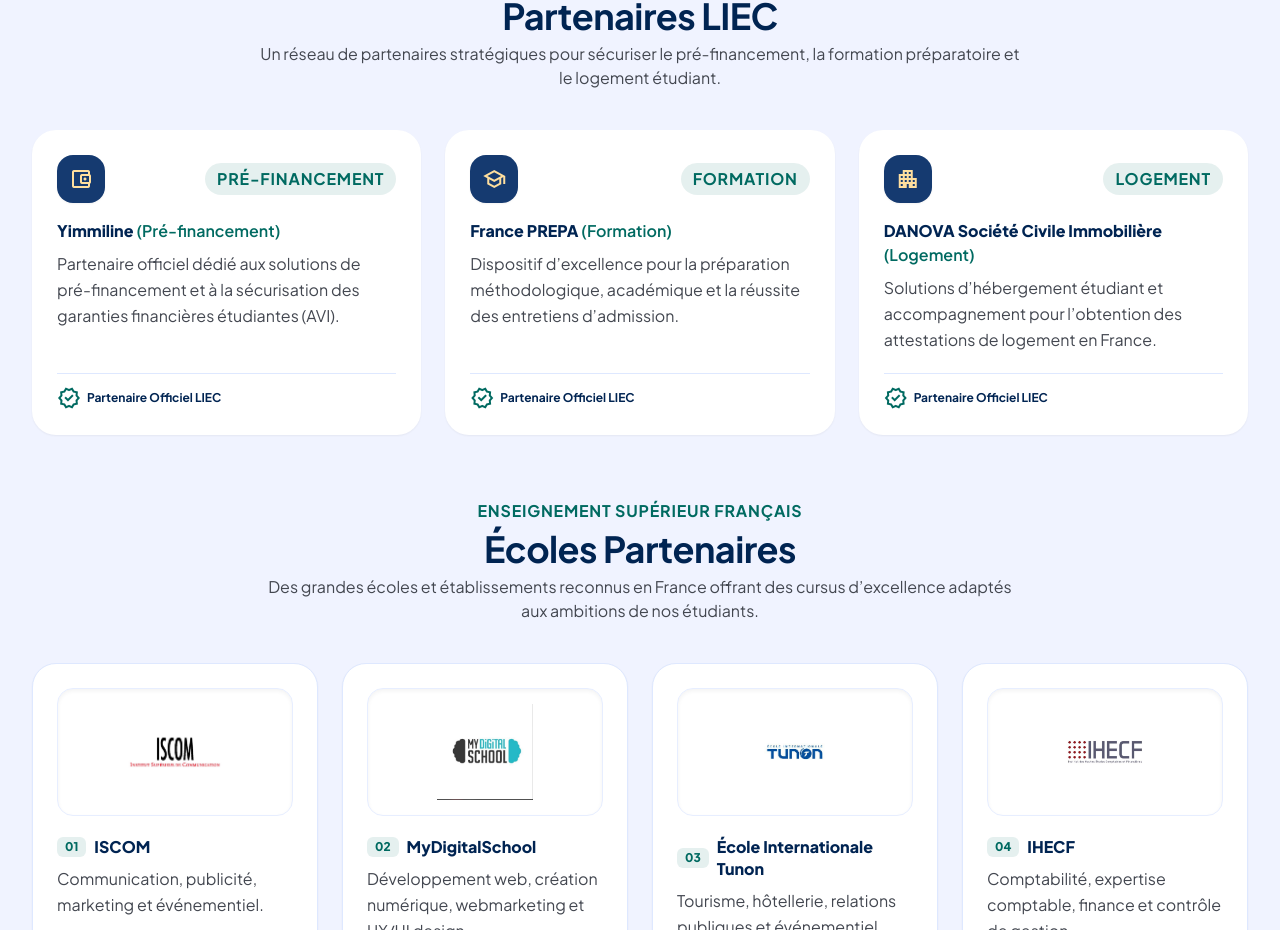
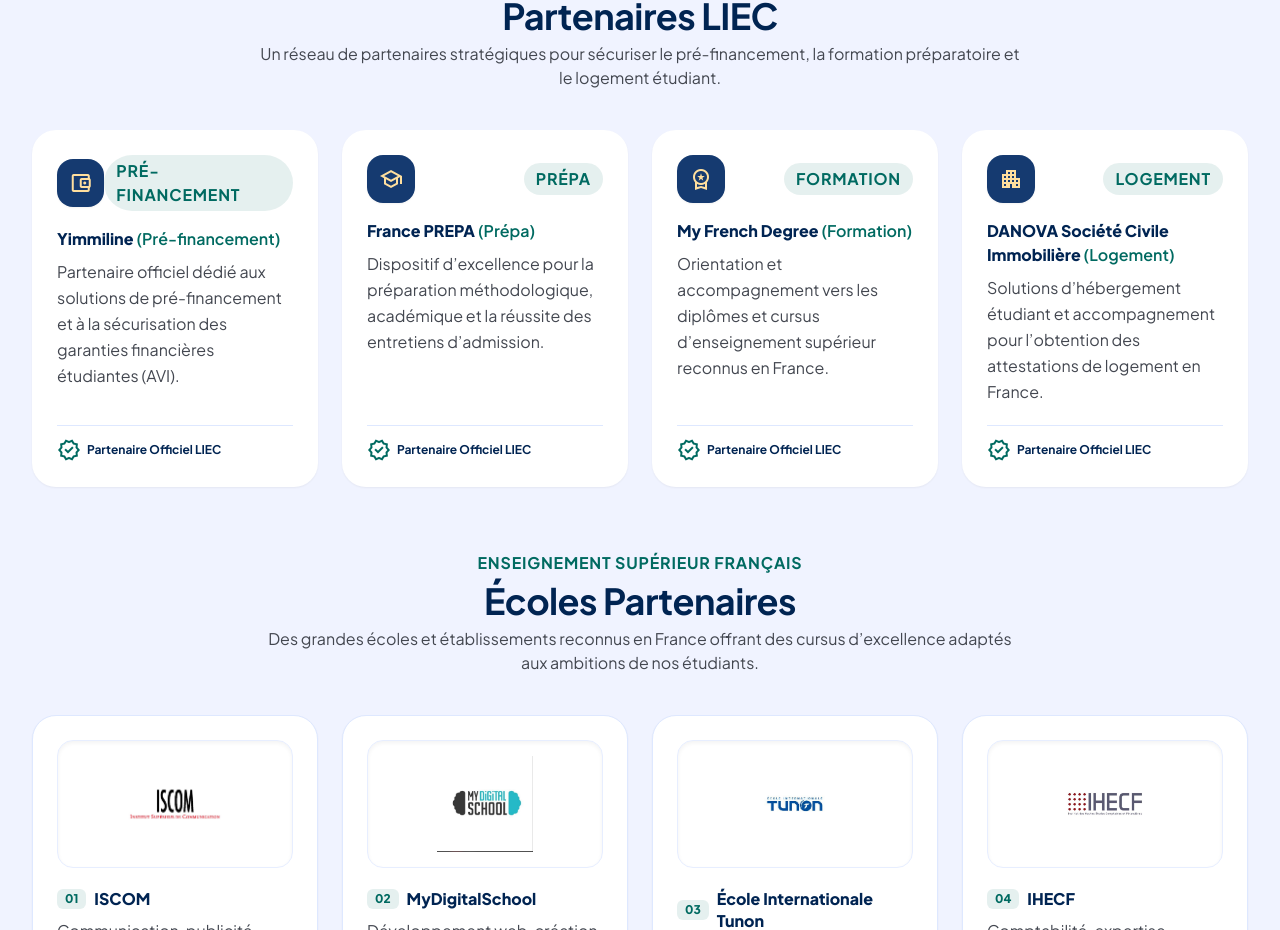
Before and after one commit to MJM30/LIEC_site_et_Solution, a Next.js app: page /a-propos in a window 1280 px wide. Shown: the part 852-1782 px from the top of the page. Built offline with nearby package versions, Linux system fonts and the light colour scheme.

Commit message:
Ajout de My French Degree et mise à jour de France PREPA (Prépa) dans les partenaires LIEC

```diff
--- a/src/app/a-propos/page.tsx
+++ b/src/app/a-propos/page.tsx
@@ -70,10 +70,17 @@
     },
     {
       name: "France PREPA",
-      category: "Formation",
+      category: "Prépa",
       icon: "school",
       description:
         "Dispositif d’excellence pour la préparation méthodologique, académique et la réussite des entretiens d’admission.",
+    },
+    {
+      name: "My French Degree",
+      category: "Formation",
+      icon: "workspace_premium",
+      description:
+        "Orientation et accompagnement vers les diplômes et cursus d’enseignement supérieur reconnus en France.",
     },
     {
       name: "DANOVA Société Civile Immobilière",
@@ -234,7 +241,7 @@
                   </p>
                 </div>
 
-                <div className="grid grid-cols-1 md:grid-cols-3 gap-gutter">
+                <div className="grid grid-cols-1 md:grid-cols-2 lg:grid-cols-4 gap-gutter">
                   {liecPartners.map((partner, idx) => (
                     <div
                       key={idx}
```
